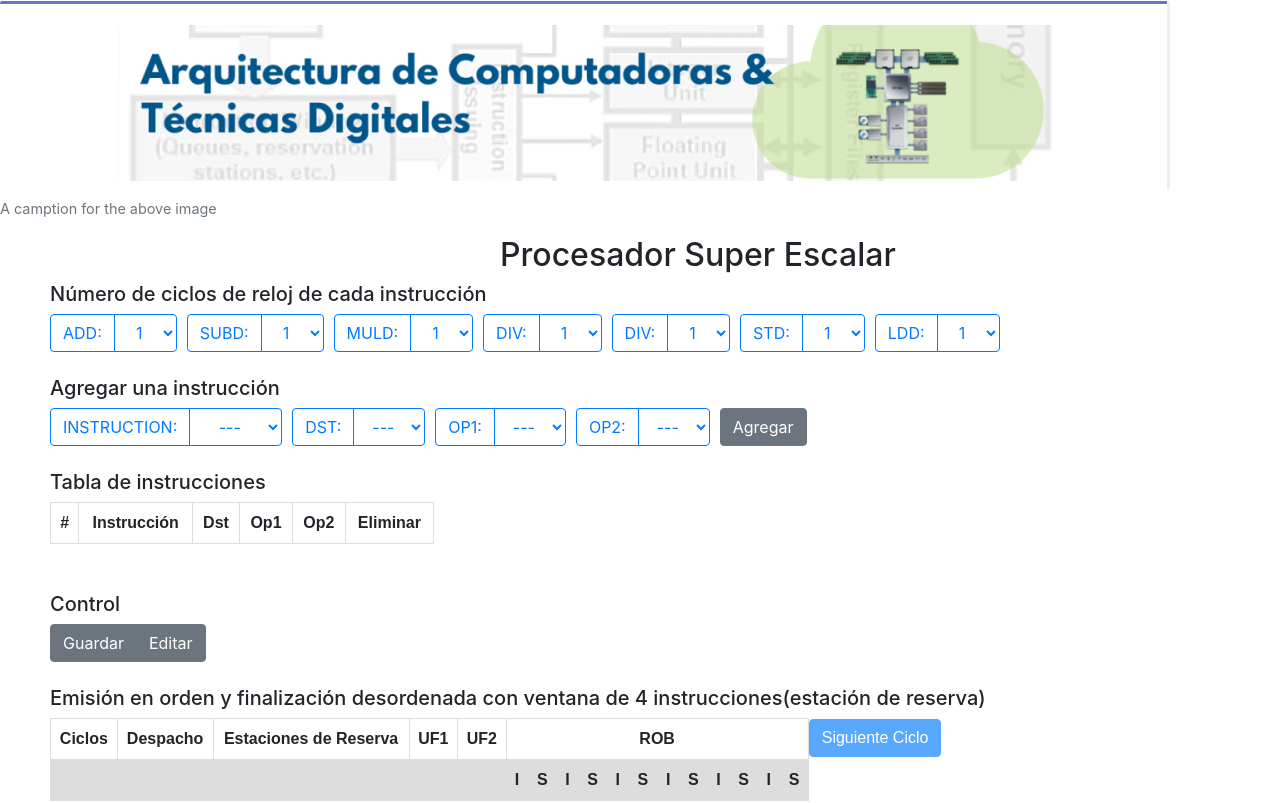
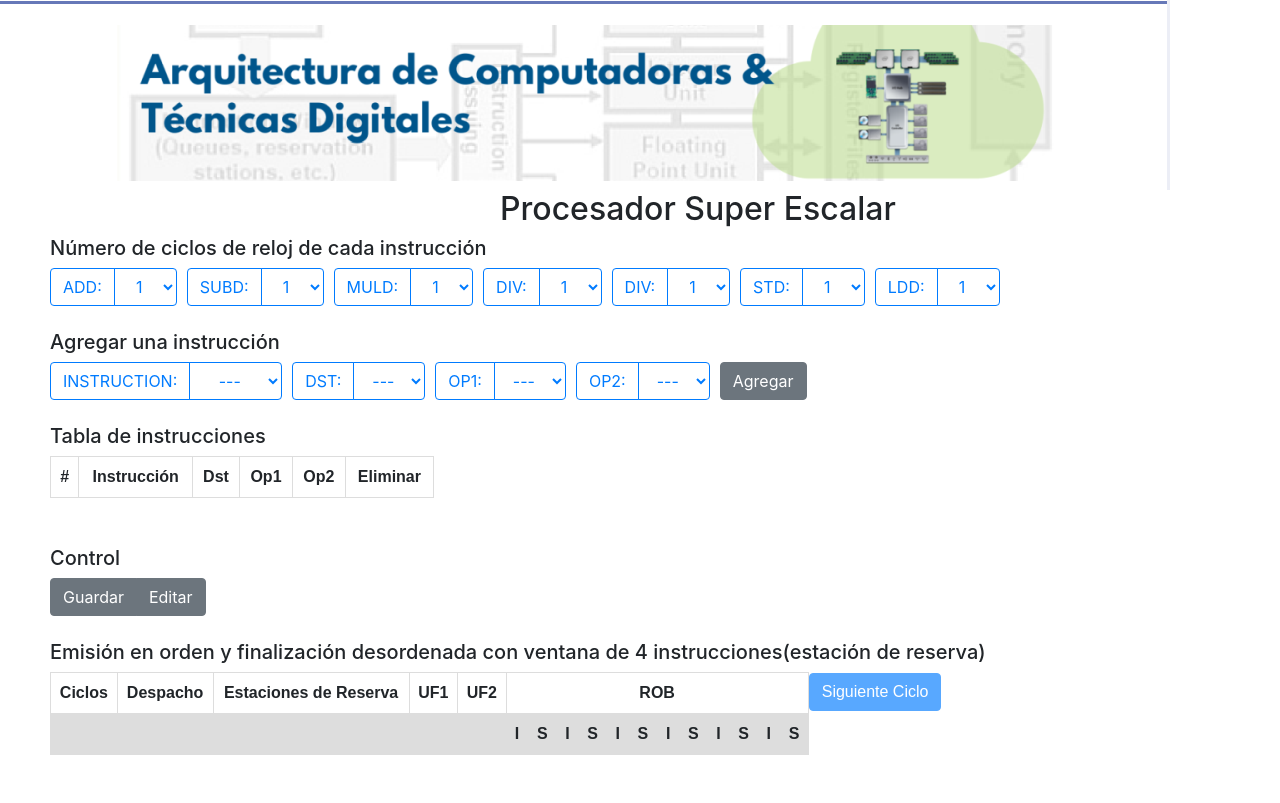
Before and after one commit to federico89martinez/procSuperEscalar, an Angular app: page / in a window 1280 px wide. Shown: the top 803 px of the page. Built offline with nearby package versions, Linux system fonts and the light colour scheme.

Commit message:
version a3

```diff
--- a/src/app/app.component.html
+++ b/src/app/app.component.html
@@ -1,9 +1,11 @@
 
-<figure class="figure">
+<!-- <figure class="figure">
   <img [src]= "netImage" class="figure-img img-fluid rounded" alt="A generic square placeholder image with rounded corners in a figure.">
   <figcaption class="figure-caption">A camption for the above image</figcaption>
-</figure>
-  <!-- <img src="assets/images/Selección_044.png"> -->
+</figure> -->
+   <img src="{{imageSrc}}" alt="{{imageAlt}}">
+
+
 
 <h2 style="margin-left: 500px">Procesador Super Escalar</h2>
 
--- a/src/app/app.component.ts
+++ b/src/app/app.component.ts
@@ -15,7 +15,9 @@ import { Ins } from 'src/app/models/instruccion';
 
 export class AppComponent {
   title = 'procSuperEscalar';
-  netImage:any = "../assets/images/Seleccion_044.png";
+  // netImage:any = "../assets/images/Seleccion_044.png";
+  imageAlt = 'Seleccion_044.png'
+  imageSrc = 'assets/images/Seleccion_044.png'
 
 
   i : number = 0;
```
